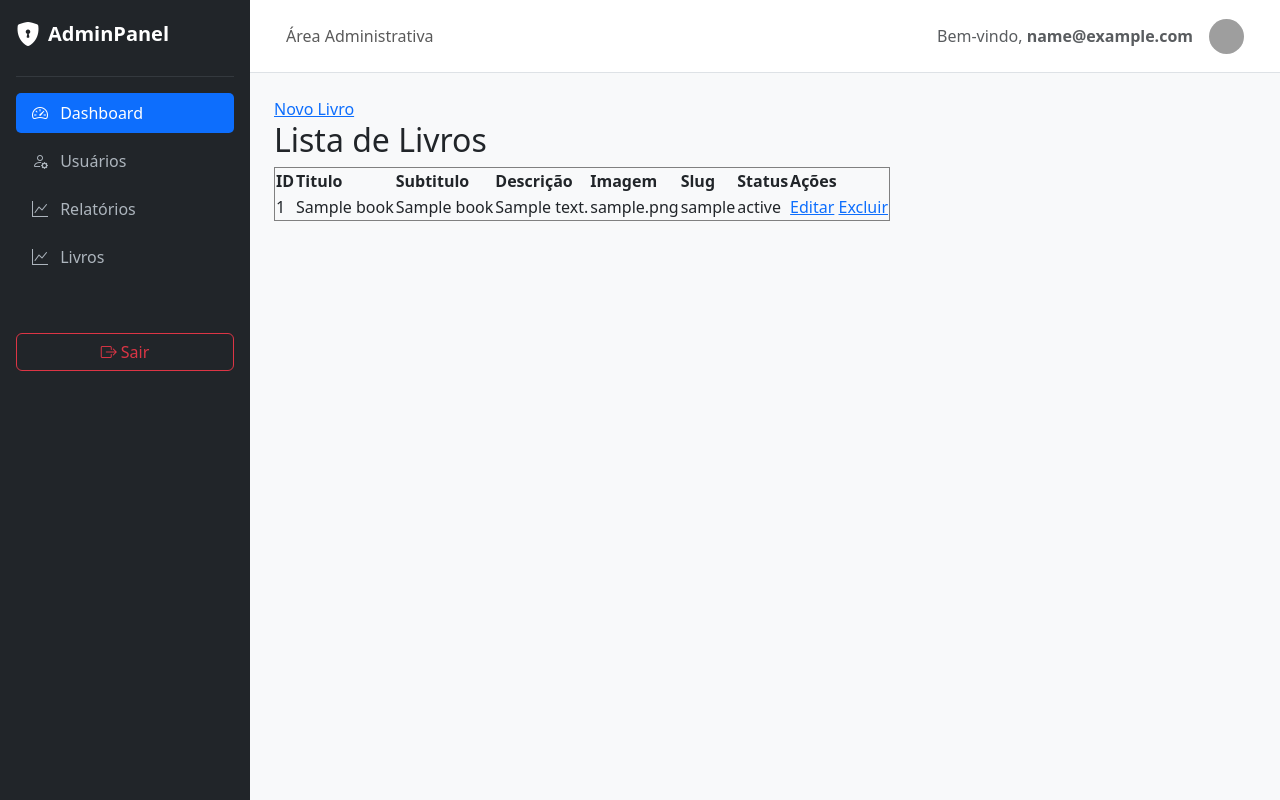
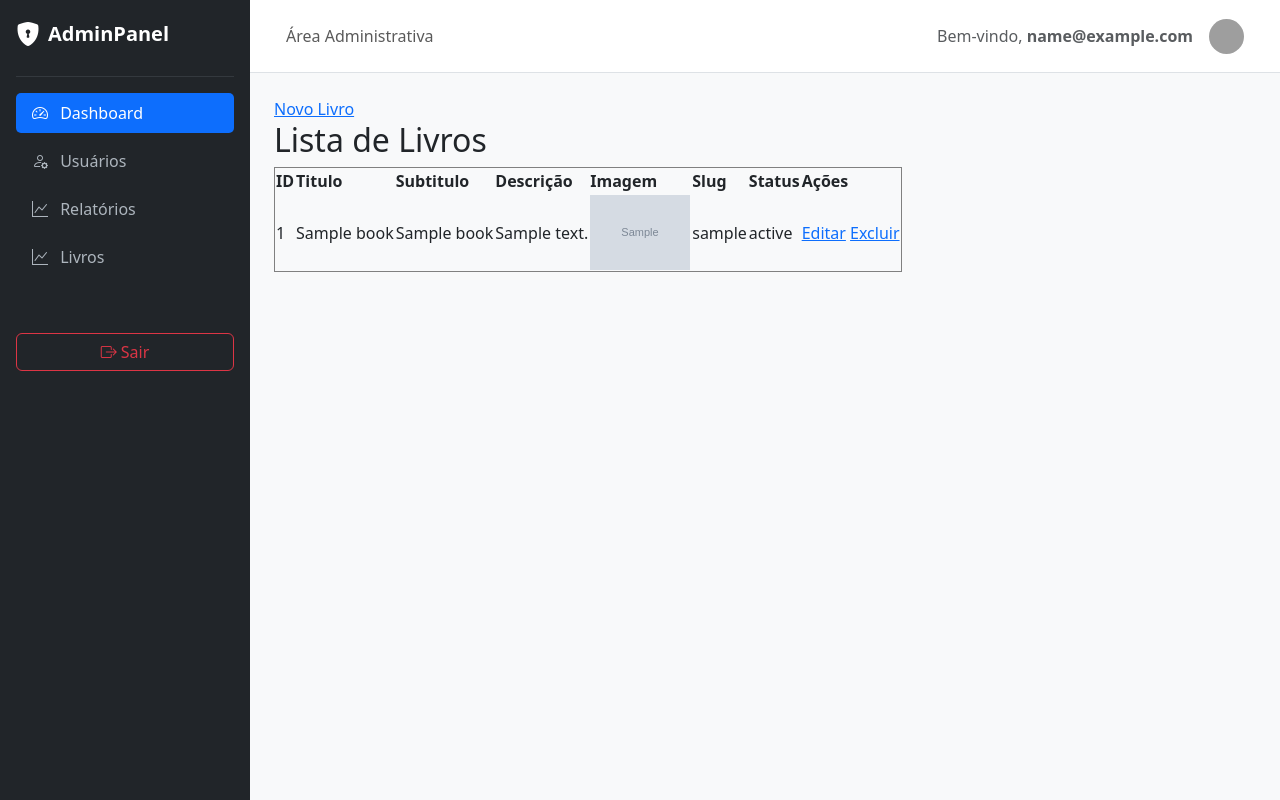
Before and after one commit to GuilhermeAndradeToledo/CrudEtecAtividade, a PHP site: page /admin/books/select.php in a window 1280 px wide. Run offline with PHP 8.4, Linux system fonts and the light colour scheme; the visitor is signed in with stand-in values (Sample User, id 1); tables that the repository leaves empty or names only in its code hold one stand-in row (values such as "Sample post"); grey boxes marked "Sample" are stand-in pictures; data that the repository does not hold is empty; a stand-in replaces the project's code that opens the database connection; some libraries are stand-ins or nearby versions; grey boxes are pictures that could not be loaded.

Commit message:
Imagem aparecendo no select

```diff
--- a/admin/books/select.php
+++ b/admin/books/select.php
@@ -33,7 +33,7 @@ $books = $stmt->fetchAll(PDO::FETCH_ASSOC);
     <td><?php echo $book['title']; ?></td>
     <td><?php echo $book['subtitle']; ?></td>
     <td><?php echo $book['description']; ?></td>
-    <td><?php echo $book['image']; ?></td>
+    <td><img src="../../uploads/<?php echo $book['image']; ?>" alt="<?php echo $book['title']; ?>" width="100"></td>
     <td><?php echo $book['slug']; ?></td>
     <td><?php echo $book['status']; ?></td>
     <td>
```
